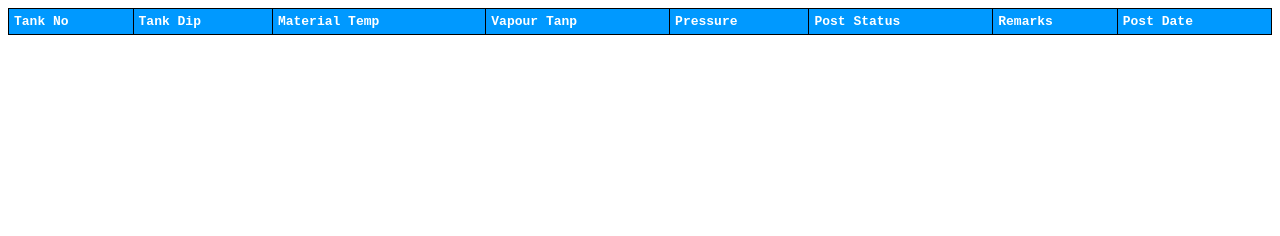
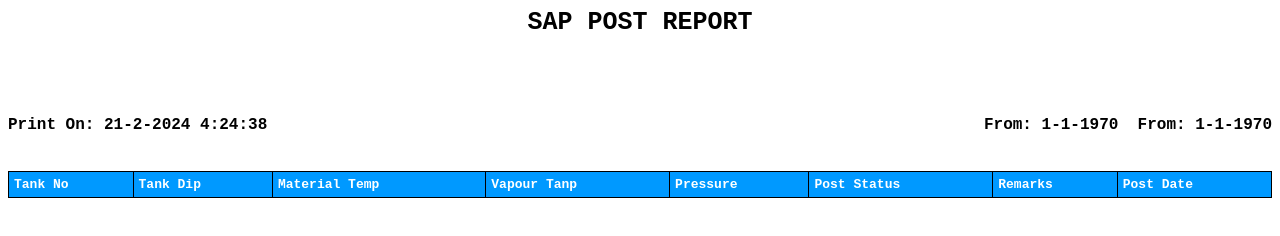
Before and after one commit to Nandhakumar2000/tas-db-print, a website: page data.html in a window 1280 px wide. Drawn offline with Linux system fonts and the light colour scheme; no server answers.

Commit message:
Update data.html

```diff
--- a/data.html
+++ b/data.html
@@ -6,8 +6,11 @@
 
 <body>
 <style>
+    body {
+        font-family: monospace;
+        text-align: center;
+    }
     table, th, td {
-  font-family: monospace;
   border: 0.5px solid black;
   border-collapse: collapse;
   text-align: left;
@@ -21,6 +24,16 @@
 padding: 5px;
 }
 </style>
+<div>
+    <h5 style="font-size: 25px;">SAP POST REPORT</h5>
+</div>
+<div style="display: flex; justify-content: space-between;align-items: center;">
+     <h6 id="today" style="font-size: 16px;"></h6>
+    <div style="display: flex;">
+     <h5 id="from" style="font-size: 16px;"></h5>
+     <h5 id="to" style="font-size: 16px;"></h5>
+ </div>
+</div>
       <table cellpadding="2" cellspacing="2" border="0" bgcolor="#dfdfdf" width="100%" align="center">
         <thead>
             <tr>
@@ -44,6 +57,11 @@
             const urlParams = new URLSearchParams(window.location.search);
             const sDate = urlParams.get('sDate');
             const eDate = urlParams.get('eDate');
+            let sFDate = "From: " +  new Date(sDate).getDate() + "-" + (new Date(sDate).getMonth() + 1) + "-" + new Date(sDate).getFullYear();
+            let eFDate = "From: " +  new Date(eDate).getDate() + "-" + (new Date(eDate).getMonth() + 1) + "-" + new Date(eDate).getFullYear();
+            document.getElementById('from').innerHTML = sFDate + "&nbsp;&nbsp;";
+            document.getElementById('to').innerHTML = eFDate;
+            document.getElementById('today').innerHTML = "Print On: " +  new Date().getDate() + "-" + (new Date().getMonth() + 1) + "-" + new Date().getFullYear() + "&nbsp;" + new Date().getHours() + ":" + new Date().getMinutes() + ":" + new Date().getSeconds()
             fetch("http://localhost:8082/get_data?sDate="+sDate+"&eDate="+eDate, {
                 method: "GET",
                 headers: {
@@ -54,7 +72,7 @@
             var k = '<tbody>'
             for(i = 0;i < data.length; i++){
                 let date = new Date(data[i][7]);
-                // let formattedDate = date.getDate() + "-" + date.getMonth() + "-" + date.gatYear();
+                 let formattedDate = date.getDate() + "-" + (date.getMonth() + 1) + "-" + date.getFullYear() + "&nbsp;" + date.getHours() + ":" + date.getMinutes() + ":" + date.getSeconds()
                 k+= '<tr>';
                 k+= '<td>' + data[i][0] + '</td>';
                 k+= '<td>' + data[i][1] + '</td>';
@@ -75,5 +93,4 @@
             </script>
 
 </body>
-
 </html>
```
